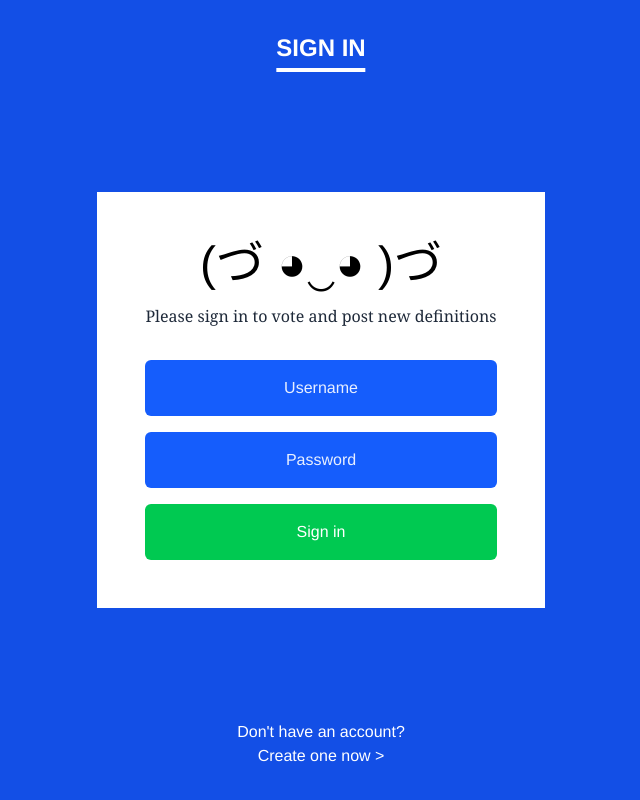
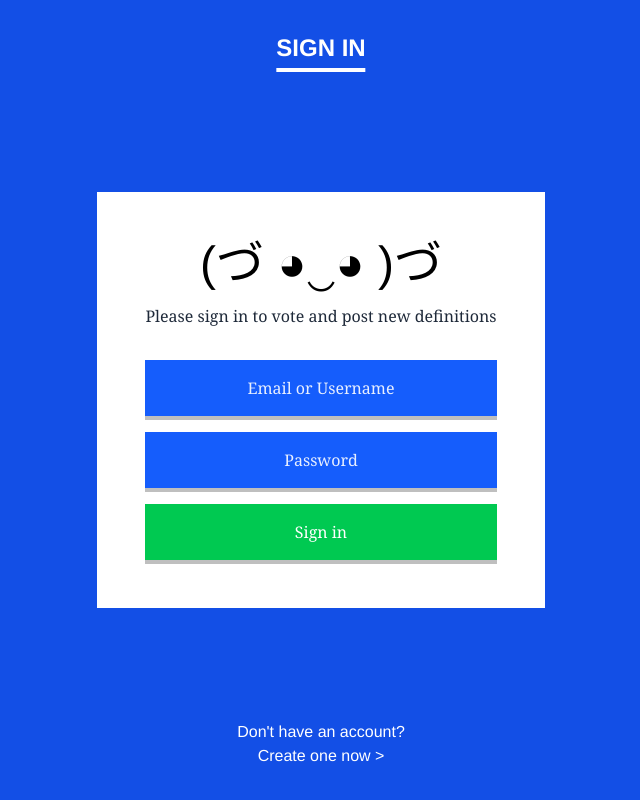
Before and after one commit to 2-ring/brown-dictionary, a React (Vite) app: page /login in a window 1280 px wide. Shown: the whole page, without its empty margins (319-959 px from the left). Built offline with nearby package versions, Linux system fonts and the light colour scheme; no server answers.

Commit message:
Auth pages centralization and UI changes

```diff
--- a/src/App.tsx
+++ b/src/App.tsx
@@ -6,7 +6,7 @@ import { WordDetail } from './pages/word-detail';
 import { Browse } from './pages/browse';
 import { SearchResults } from './pages/search-results';
 import { AddDefinition } from './pages/add-definition';
-import Login from './pages/login';
+import Auth from './pages/auth';
 import { AuthProvider, useAuth } from './contexts/auth-context';
 import ProtectedRoute from './components/auth/protected-route';
 import { Toaster } from 'sonner';
@@ -14,14 +14,15 @@ import { Spinner } from './components/common/spinner';
 
 function AuthenticatedApp() {
   const location = useLocation();
-  const isLoginPage = location.pathname === '/login';
+  const isAuthPage = location.pathname === '/login' || location.pathname === '/signup';
 
   return (
     <div className="min-h-screen flex flex-col">
-      {!isLoginPage && <Navbar />}
+      {!isAuthPage && <Navbar />}
       <main className="flex-1">
         <Routes>
-          <Route path="/login" element={<LoginRedirect />} />
+          <Route path="/login" element={<AuthRedirect />} />
+          <Route path="/signup" element={<AuthRedirect />} />
           <Route path="/" element={<ProtectedRoute><Home /></ProtectedRoute>} />
           <Route path="/word/:slug" element={<ProtectedRoute><WordDetail /></ProtectedRoute>} />
           <Route path="/browse" element={<ProtectedRoute><Browse /></ProtectedRoute>} />
@@ -30,12 +31,12 @@ function AuthenticatedApp() {
           <Route path="/add" element={<ProtectedRoute><AddDefinition /></ProtectedRoute>} />
         </Routes>
       </main>
-      {!isLoginPage && <Footer />}
+      {!isAuthPage && <Footer />}
     </div>
   );
 }
 
-function LoginRedirect() {
+function AuthRedirect() {
   const { user, loading } = useAuth();
 
   if (loading) {
@@ -50,7 +51,7 @@ function LoginRedirect() {
     return <Navigate to="/" replace />;
   }
 
-  return <Login />;
+  return <Auth />;
 }
 
 function App() {
--- /dev/null
+++ b/src/pages/auth.tsx
@@ -0,0 +1,134 @@
+import { useState, type FormEvent } from 'react';
+import { useNavigate, useLocation } from 'react-router-dom';
+import { useAuth } from '../contexts/auth-context';
+import { toast } from 'sonner';
+
+export default function Auth() {
+  const location = useLocation();
+  const isSignup = location.pathname === '/signup';
+
+  const [emailOrUsername, setEmailOrUsername] = useState('');
+  const [password, setPassword] = useState('');
+  const [displayName, setDisplayName] = useState('');
+  const [loading, setLoading] = useState(false);
+  const { signIn, signUp } = useAuth();
+  const navigate = useNavigate();
+
+  const handleSubmit = async (e: FormEvent) => {
+    e.preventDefault();
+    setLoading(true);
+
+    try {
+      if (isSignup) {
+        await signUp(emailOrUsername, password, displayName);
+        toast.success('Account created successfully!');
+      } else {
+        await signIn(emailOrUsername, password);
+        toast.success('Signed in successfully!');
+      }
+      navigate('/');
+    } catch (error: any) {
+      console.error('Auth error:', error);
+      const errorMessage = error.code
+        ? error.code.replace('auth/', '').replace(/-/g, ' ')
+        : isSignup ? 'Failed to create account' : 'Authentication failed';
+      toast.error(errorMessage);
+    } finally {
+      setLoading(false);
+    }
+  };
+
+  return (
+    <div className="min-h-screen flex flex-col items-center justify-center px-4 sm:px-6 relative" style={{ backgroundColor: '#134FE6' }}>
+      {/* Header */}
+      <div className="absolute top-4 sm:top-8 left-1/2 -translate-x-1/2">
+        <h1 className="text-white text-xl sm:text-2xl font-bold border-b-2 sm:border-b-4 border-white pb-1">
+          {isSignup ? 'SIGN UP' : 'SIGN IN'}
+        </h1>
+      </div>
+
+      {/* Main Content */}
+      <div className="w-full max-w-md bg-white p-6 sm:p-12 mt-12 sm:mt-0">
+        {/* Cute face */}
+        <div className="text-center mb-4 sm:mb-6">
+          <div className="text-4xl sm:text-5xl mb-3 sm:mb-4 text-black">(づ ◕‿◕ )づ</div>
+          <p className="text-gray-800 text-sm sm:text-base font-serif">
+            {isSignup
+              ? 'Create an account to vote and post new definitions'
+              : 'Please sign in to vote and post new definitions'
+            }
+          </p>
+        </div>
+
+        <form onSubmit={handleSubmit} className="space-y-3 sm:space-y-4 mt-6 sm:mt-8">
+          {/* Display Name field - only for signup */}
+          {isSignup && (
+            <div>
+              <input
+                id="displayName"
+                type="text"
+                value={displayName}
+                onChange={(e) => setDisplayName(e.target.value)}
+                className="w-full px-4 sm:px-6 py-3 sm:py-4 bg-blue-600 text-white placeholder-white/90 focus:outline-none focus:ring-2 focus:ring-blue-400 text-center font-serif text-sm sm:text-base shadow-[0_4px_0_0_rgba(0,0,0,0.25)]"
+                required
+                placeholder="Display Name"
+              />
+            </div>
+          )}
+
+          {/* Email or Username field */}
+          <div>
+            <input
+              id="email"
+              type="text"
+              value={emailOrUsername}
+              onChange={(e) => setEmailOrUsername(e.target.value)}
+              className="w-full px-4 sm:px-6 py-3 sm:py-4 bg-blue-600 text-white placeholder-white/90 focus:outline-none focus:ring-2 focus:ring-blue-400 text-center font-serif text-sm sm:text-base shadow-[0_4px_0_0_rgba(0,0,0,0.25)]"
+              required
+              placeholder={isSignup ? 'Email' : 'Email or Username'}
+            />
+          </div>
+
+          {/* Password field */}
+          <div>
+            <input
+              id="password"
+              type="password"
+              value={password}
+              onChange={(e) => setPassword(e.target.value)}
+              className="w-full px-4 sm:px-6 py-3 sm:py-4 bg-blue-600 text-white placeholder-white/90 focus:outline-none focus:ring-2 focus:ring-blue-400 text-center font-serif text-sm sm:text-base shadow-[0_4px_0_0_rgba(0,0,0,0.25)]"
+              required
+              placeholder="Password"
+              minLength={6}
+            />
+          </div>
+
+          {/* Submit Button */}
+          <button
+            type="submit"
+            disabled={loading}
+            className="w-full px-4 sm:px-6 py-3 sm:py-4 bg-green-500 hover:bg-green-600 text-white font-serif transition-colors disabled:opacity-50 disabled:cursor-not-allowed text-sm sm:text-base shadow-[0_4px_0_0_rgba(0,0,0,0.25)]"
+          >
+            {loading
+              ? (isSignup ? 'Creating account...' : 'Signing in...')
+              : (isSignup ? 'Create Account' : 'Sign in')
+            }
+          </button>
+        </form>
+      </div>
+
+      {/* Toggle link - outside white box at bottom */}
+      <div className="absolute bottom-4 sm:bottom-8 text-center px-4">
+        <p className="text-white text-sm sm:text-base">
+          {isSignup ? 'Already have an account?' : "Don't have an account?"}
+        </p>
+        <a
+          href={isSignup ? '/login' : '/signup'}
+          className="text-white text-sm sm:text-base hover:underline font-medium"
+        >
+          {isSignup ? 'Sign in now >' : 'Create one now >'}
+        </a>
+      </div>
+    </div>
+  );
+}
--- a/src/pages/login.tsx
+++ /dev/null
@@ -1,99 +0,0 @@
-import { useState, type FormEvent } from 'react';
-import { useNavigate } from 'react-router-dom';
-import { useAuth } from '../contexts/auth-context';
-import { toast } from 'sonner';
-
-export default function Login() {
-  const [email, setEmail] = useState('');
-  const [password, setPassword] = useState('');
-  const [loading, setLoading] = useState(false);
-  const { signIn } = useAuth();
-  const navigate = useNavigate();
-
-  const handleSubmit = async (e: FormEvent) => {
-    e.preventDefault();
-    setLoading(true);
-
-    try {
-      await signIn(email, password);
-      toast.success('Signed in successfully!');
-      navigate('/');
-    } catch (error: any) {
-      console.error('Auth error:', error);
-      const errorMessage = error.code
-        ? error.code.replace('auth/', '').replace(/-/g, ' ')
-        : 'Authentication failed';
-      toast.error(errorMessage);
-    } finally {
-      setLoading(false);
-    }
-  };
-
-  return (
-    <div className="min-h-screen flex flex-col items-center justify-center px-4 sm:px-6 relative" style={{ backgroundColor: '#134FE6' }}>
-      {/* Sign In Header */}
-      <div className="absolute top-4 sm:top-8 left-1/2 -translate-x-1/2">
-        <h1 className="text-white text-xl sm:text-2xl font-bold border-b-2 sm:border-b-4 border-white pb-1">SIGN IN</h1>
-      </div>
-
-      {/* Main Content */}
-      <div className="w-full max-w-md bg-white p-6 sm:p-12 mt-12 sm:mt-0">
-        {/* Cute face */}
-        <div className="text-center mb-4 sm:mb-6">
-          <div className="text-4xl sm:text-5xl mb-3 sm:mb-4 text-black">(づ ◕‿◕ )づ</div>
-          <p className="text-gray-800 text-sm sm:text-base font-serif">
-            Please sign in to vote and post new definitions
-          </p>
-        </div>
-
-        <form onSubmit={handleSubmit} className="space-y-3 sm:space-y-4 mt-6 sm:mt-8">
-          {/* Username field styled like Facebook button */}
-          <div>
-            <input
-              id="email"
-              type="email"
-              value={email}
-              onChange={(e) => setEmail(e.target.value)}
-              className="w-full px-4 sm:px-6 py-3 sm:py-4 bg-blue-600 text-white placeholder-white/90 rounded-md focus:outline-none focus:ring-2 focus:ring-blue-400 text-center font-medium text-sm sm:text-base"
-              required
-              placeholder="Username"
-            />
-          </div>
-
-          {/* Password field styled like Gmail button */}
-          <div>
-            <input
-              id="password"
-              type="password"
-              value={password}
-              onChange={(e) => setPassword(e.target.value)}
-              className="w-full px-4 sm:px-6 py-3 sm:py-4 bg-blue-600 text-white placeholder-white/90 rounded-md focus:outline-none focus:ring-2 focus:ring-blue-400 text-center font-medium text-sm sm:text-base"
-              required
-              placeholder="Password"
-              minLength={6}
-            />
-          </div>
-
-          {/* Sign In Button */}
-          <button
-            type="submit"
-            disabled={loading}
-            className="w-full px-4 sm:px-6 py-3 sm:py-4 bg-green-500 hover:bg-green-600 text-white rounded-md font-medium transition-colors disabled:opacity-50 disabled:cursor-not-allowed text-sm sm:text-base"
-          >
-            {loading ? 'Signing in...' : 'Sign in'}
-          </button>
-        </form>
-      </div>
-
-      {/* Create account link - outside white box at bottom */}
-      <div className="absolute bottom-4 sm:bottom-8 text-center px-4">
-        <p className="text-white text-sm sm:text-base">
-          Don't have an account?
-        </p>
-        <a href="#" className="text-white text-sm sm:text-base hover:underline font-medium">
-          Create one now &gt;
-        </a>
-      </div>
-    </div>
-  );
-}
```
